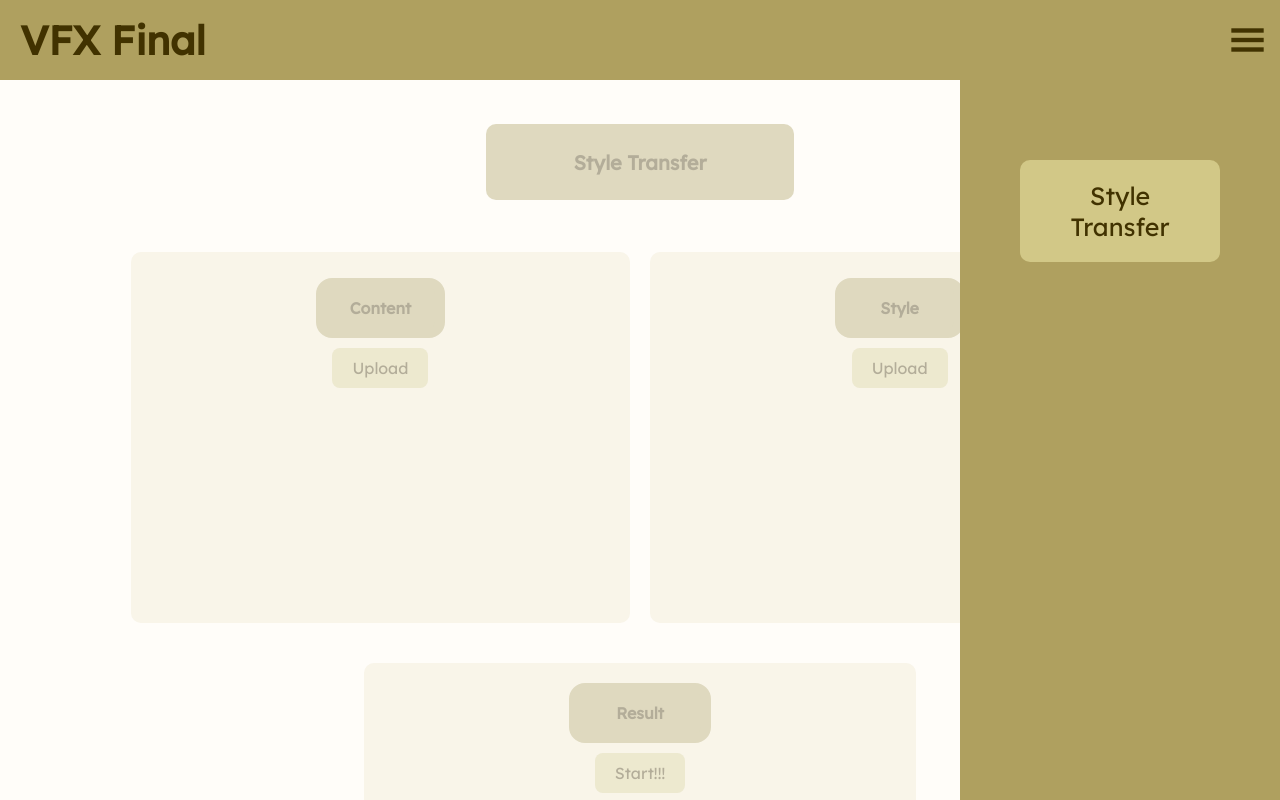
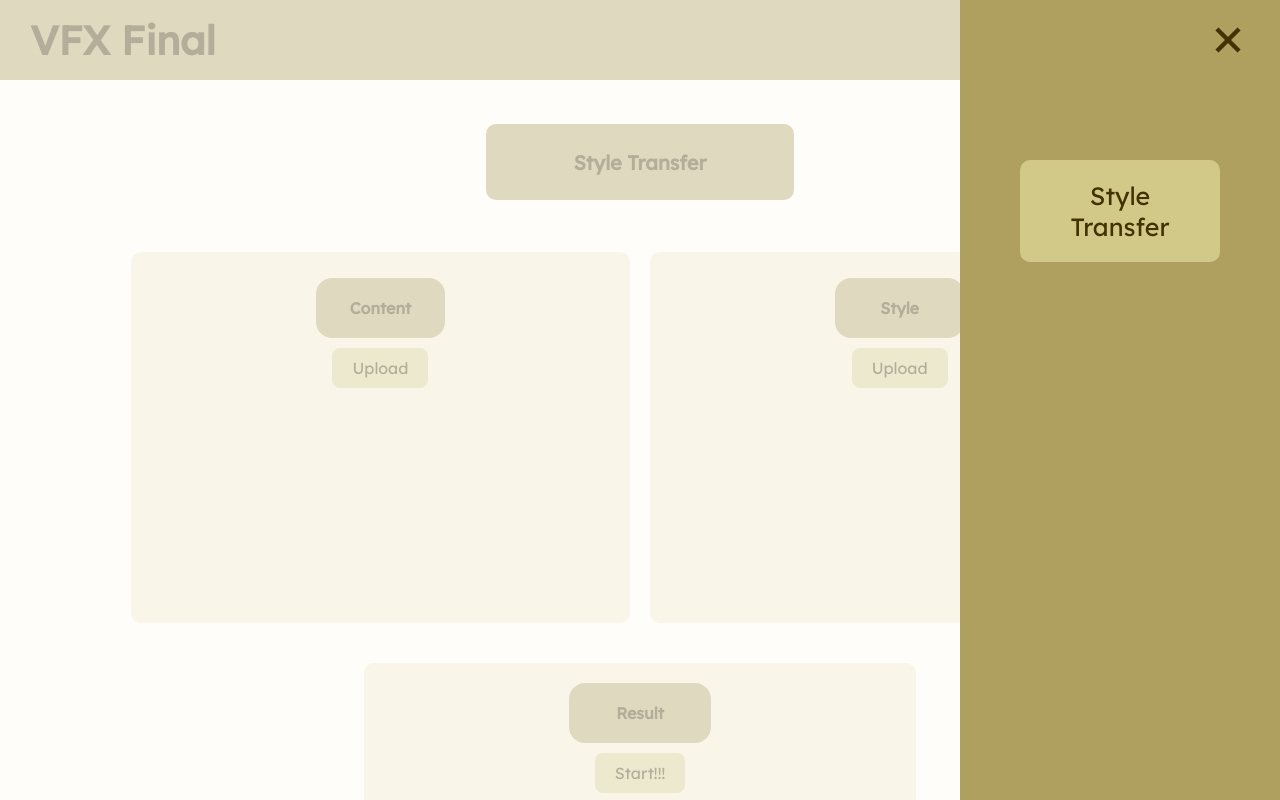
Before and after one commit to eastwdTW/VFX-Final, a plain HTML site: page frontend/index.html in a window 1280 px wide. Both pictures are taken after a click on the element "menu". Shown: the top 800 px of the page. Drawn offline with nearby package versions, Linux system fonts and the light colour scheme.

Commit message:
fix layout detail and menu

```diff
--- a/frontend/main.js
+++ b/frontend/main.js
@@ -1,7 +1,7 @@
 const menuButton = document.getElementById('menu-button');
 const menu = document.getElementById('menu-container');
 menuButton.addEventListener('click', (e) => {
-    menu.style.zIndex = 1;
+    menu.style.zIndex = 2;
 })
 
 const closeButton = document.getElementById('close-button');
--- a/frontend/style.css
+++ b/frontend/style.css
@@ -6,7 +6,6 @@
 	top: 0;
 
 	background: rgb(175, 160, 95);
-	padding-left: 20px;
 
 	display: flex;
 	flex-direction: row;
@@ -17,6 +16,7 @@
 #top-bar .text {
 	font-size: 250%;
 	font-weight: 900;
+	padding-left: 30px;
 }
 
 #top-bar .icon {
```
